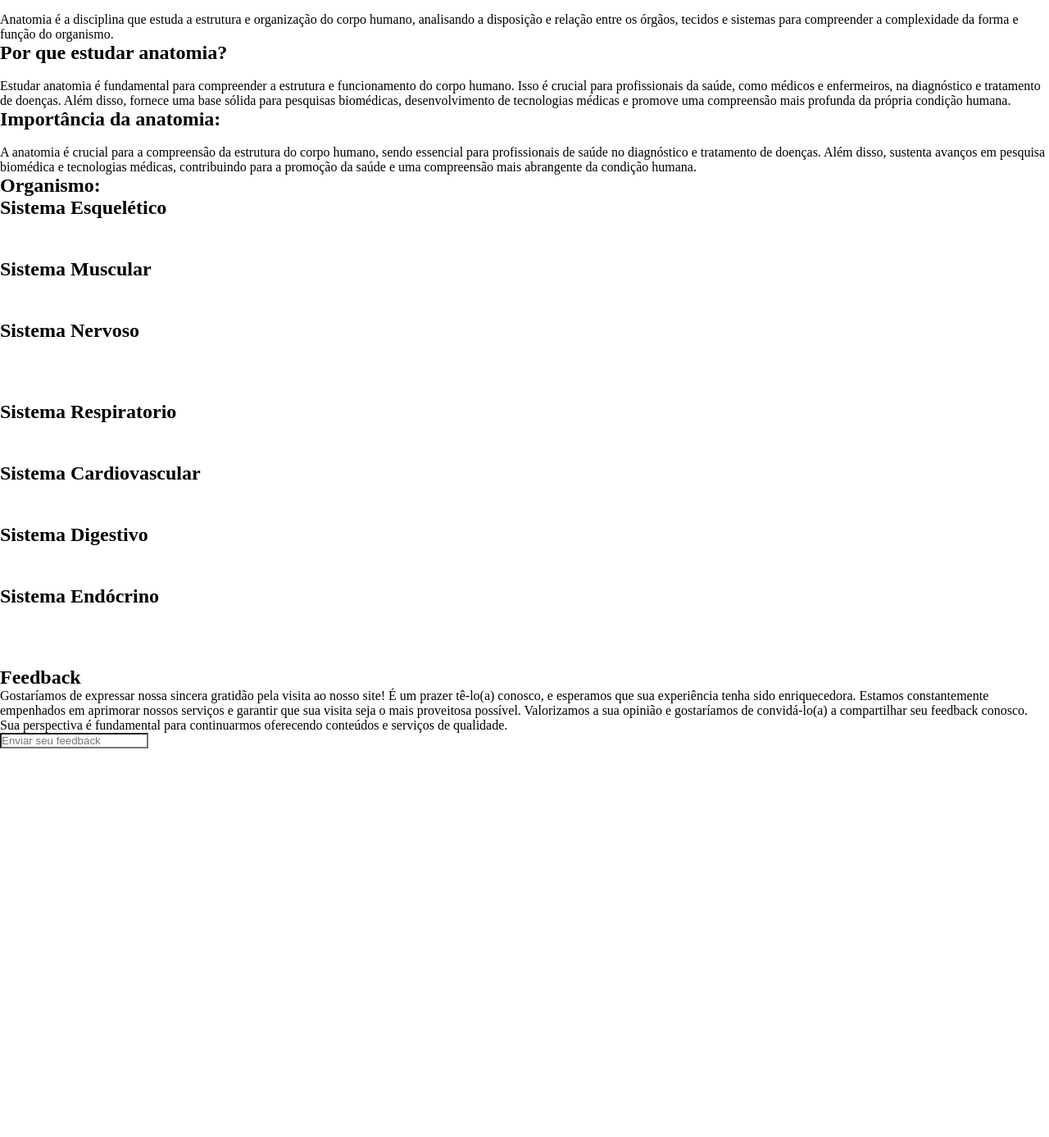
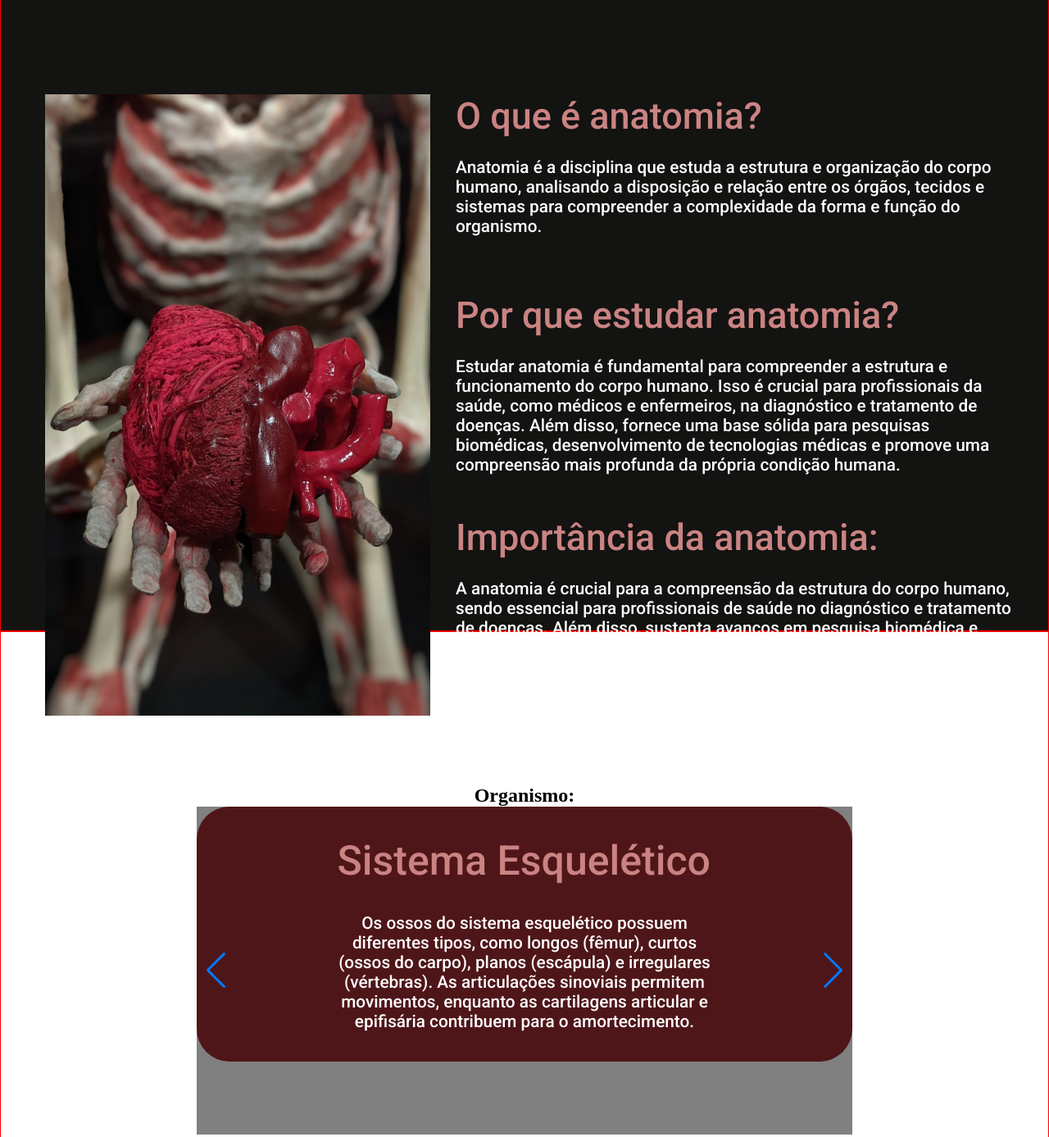
Before and after one commit to EduardoMVasconcelos/EDUTEC, a plain HTML site: page EDUTEC/PG-INICIAL/index.html in a window 1280 px wide. Shown: the part 830-2217 px from the top of the page at 82% size. Before the commit the page ends 1743 px from the top, so only its background shows below. Drawn offline with Linux system fonts and the light colour scheme.

Commit message:
Termino da pagina dois e inicio do slider

```diff
--- a/EDUTEC/PG-INICIAL/index.html
+++ b/EDUTEC/PG-INICIAL/index.html
@@ -6,8 +6,15 @@
     <meta name="viewport" content="width=device-width, initial-scale=1.0">
     <link rel="preconnect" href="https://fonts.googleapis.com">
     <link rel="preconnect" href="https://fonts.gstatic.com" crossorigin>
-    <link href="https://fonts.googleapis.com/css2?family=Roboto:ital,wght@0,100;0,300;0,400;0,500;0,700;0,900;1,100;1,300;1,400;1,500;1,700;1,900&display=swap" rel="stylesheet">
+    <link
+        href="https://fonts.googleapis.com/css2?family=Roboto:ital,wght@0,100;0,300;0,400;0,500;0,700;0,900;1,100;1,300;1,400;1,500;1,700;1,900&display=swap"
+        rel="stylesheet">
     <link rel="stylesheet" href="style.css">
+    <script src="../PG-INICIAL/script.js" defer></script>
+    <!-- Swiper CSS -->
+     <link rel="stylesheet" href="../swiper-bundle.min.css">
+     <!-- Swiper JS -->
+      <script src="../swiper-bundle.min.js" defer></script>
     <title>BIOTEC</title>
 </head>
 
@@ -55,103 +62,59 @@
         </div>
     </header>
     <section id="pg-um"> <!--PG inicial-->
-        <h1>“A anatomia é a arquitetura invisível que sustenta a vida.”</h1>
+        <h1>“A anatomia é a arquitetura <br> invisível que sustenta a vida.”</h1>
     </section>
 
-    <section><!--PG 2-->
-        <div>
-            <h2>O que é anatomia?</h2>
-            <img src="" alt="">
-            <p>Anatomia é a disciplina que estuda a estrutura e organização do corpo humano, analisando a disposição e
+    <section id="pg-dois"><!--PG 2-->
+        <div class="section-pg-dois">
+            <div class="left-img">
+                <img src="../images/Imagem - coração.png" alt="imagem de anatomia" id="img-pg-dois">
+            </div>
+
+            <div class="text-pg-dois">
+                <h2 class="h2-pg-dois">O que é anatomia?</h2>
+                <p class="p-pg-dois" id="p-pg">Anatomia é a disciplina que estuda a estrutura e organização do corpo humano, analisando a disposição
+                    e
                     relação entre os órgãos, tecidos e sistemas para compreender a complexidade da forma e função do
                     organismo.</p>
 
-            <h2>Por que estudar anatomia?</h2>
-            <img src="" alt="">
-            <p>Estudar anatomia é fundamental para compreender a estrutura e funcionamento do corpo humano. Isso é
-                crucial para profissionais da saúde, como médicos e enfermeiros, na diagnóstico e tratamento de doenças.
-                Além disso, fornece uma base sólida para pesquisas biomédicas, desenvolvimento de tecnologias médicas e
+                <h2 class="h2-pg-dois">Por que estudar anatomia?</h2>
+                <p class="p-pg-dois">Estudar anatomia é fundamental para compreender a estrutura e funcionamento do corpo humano. Isso é
+                    crucial para profissionais da saúde, como médicos e enfermeiros, na diagnóstico e tratamento de
+                    doenças.
+                    Além disso, fornece uma base sólida para pesquisas biomédicas, desenvolvimento de tecnologias
+                    médicas e
                     promove uma compreensão mais profunda da própria condição humana.</p>
 
-            <h2>Importância da anatomia:</h2>
-            <img src="" alt="">
-            <p>A anatomia é crucial para a compreensão da estrutura do corpo humano, sendo essencial para profissionais
-                de saúde no diagnóstico e tratamento de doenças. Além disso, sustenta avanços em pesquisa biomédica e
-                tecnologias médicas, contribuindo para a promoção da saúde e uma compreensão mais abrangente da condição
+                <h2 class="h2-pg-dois">Importância da anatomia:</h2>
+                <p class="p-pg-dois">A anatomia é crucial para a compreensão da estrutura do corpo humano, sendo essencial para
+                    profissionais
+                    de saúde no diagnóstico e tratamento de doenças. Além disso, sustenta avanços em pesquisa biomédica
+                    e
+                    tecnologias médicas, contribuindo para a promoção da saúde e uma compreensão mais abrangente da
+                    condição
                     humana.</p>
             </div>
+        </div>
+
     </section>
 
-    <section> <!--PG Do carroceu-->
+    <section id="pg-tres"> <!--PG Do carroceu-->
         <h2>Organismo:</h2>
 
-        <div>
-            <div>
-                <h2>Sistema Esquelético</h2>
-                <a href="../PG-ESQUELETO/index.html">
-                    <p>Os ossos do sistema esquelético possuem diferentes tipos, como longos (fêmur), curtos (ossos do
-                        carpo), planos (escápula) e irregulares (vértebras). As articulações sinoviais permitem
-                        movimentos, enquanto as cartilagens articular e epifisária contribuem para o amortecimento.</p>
-                </a>
+        <div class="slide-container swiper">
+            <div class="slide-content">
+                <div class="card-wrapper swiper-wrapper">
+                    <div class="card swiper-slide">
+                        <h2 id="h2-card">Sistema Esquelético</h2>
+
+                        <p id="p-card">   Os ossos do sistema esquelético possuem diferentes tipos, como longos (fêmur), curtos (ossos do carpo), planos (escápula) e irregulares (vértebras). As articulações sinoviais permitem movimentos, enquanto as cartilagens articular e epifisária contribuem para o amortecimento.</p>
                     </div>
-
-            <div>
-                <h2>Sistema Muscular</h2>
-                <a href="../PG-MUSCULO/index.html">
-                    <p>Músculos estriados esqueléticos são controlados pelo sistema nervoso voluntário, enquanto os
-                        músculos lisos e cardíacos respondem a estímulos involuntários. A contração muscular envolve a
-                        interação entre actina e miosina.</p>
-                </a>
                 </div>
-
-            <div>
-                <h2>Sistema Nervoso</h2>
-                <a href="../PG-NERVOSO/index.html">
-                    <p>
-                        O sistema nervoso é uma complexa rede de células e tecidos responsáveis pela coordenação de
-                        ações e respostas do corpo, além de processar e interpretar informações sensoriais. Ele é
-                        dividido em duas partes principais: o sistema nervoso central e o sistema nervoso periférico.
-                    </p>
-                </a>
             </div>
-
-            <div>
-                <h2>Sistema Respiratorio</h2>
-                <a href="../PG-RESPIRATORIO/index.html">
-                    <p>O sistema respiratório é responsável pela troca de gases entre o organismo e o ambiente,
-                        essencial para a respiração e a oxigenação dos tecidos. Ele pode ser dividido em duas partes
-                        principais: as vias respiratórias e os pulmões.</p>
-                </a>
-            </div>
-
-            <div>
-                <h2>Sistema Cardiovascular</h2>
-                <a href="../PG-CARDIOVASCULAR/index.html">
-                    <p>O sistema cardiovascular, também conhecido como sistema circulatório, é responsável pelo
-                        transporte de sangue, nutrientes, gases e resíduos pelo corpo. Ele é composto por três
-                        componentes principais: coração, vasos sanguíneos e sangue.</p>
-                </a>
-            </div>
-
-            <div>
-                <h2>Sistema Digestivo</h2>
-                <a href="../PG-DIGESTIVO/index.html">
-                    <p>O sistema digestivo é responsável pela ingestão, digestão, absorção de nutrientes e eliminação de
-                        resíduos alimentares. Ele é composto por vários órgãos que trabalham juntos para transformar
-                        alimentos em energia e nutrientes essenciais para o corpo.</p>
-                </a>
-            </div>
-
-            <div>
-                <h2>Sistema Endócrino</h2>
-                <a href="../PG-ENDOCRINO/index.html">
-                    <p>
-                        O sistema endócrino é composto por glândulas que produzem e secretam hormônios diretamente na
-                        corrente sanguínea. Esses hormônios regulam diversas funções do corpo, como crescimento,
-                        metabolismo, reprodução e humor. Diferente do sistema nervoso, que envia sinais rapidamente, o
-                        sistema endócrino geralmente age de forma mais lenta e seus efeitos são mais duradouros.</p>
-                </a>
-            </div>
+            <div class="swiper-button-next swiper-navBtn"></div>
+            <div class="swiper-button-prev swiper-navBtn"></div>
+            <div class="swiper-pagination"></div>
         </div>
     </section>
 
--- a/EDUTEC/PG-INICIAL/script.js
+++ b/EDUTEC/PG-INICIAL/script.js
@@ -0,0 +1,17 @@
+var swiper = new Swiper(".slide-content", {
+    slidesPerView: 3,
+    spaceBetween: 25,
+    loop: true,
+    centerSlide: 'true',
+    fade: 'true',
+    grabCursor: 'true',
+    pagination: {
+      el: ".swiper-pagination",
+      clickable: true,
+      dynamicBullets: true,
+    },
+    navigation: {
+      nextEl: ".swiper-button-next",
+      prevEl: ".swiper-button-prev",
+    },
+});
--- a/EDUTEC/PG-INICIAL/style.css
+++ b/EDUTEC/PG-INICIAL/style.css
@@ -2,7 +2,6 @@
     margin: 0;
     padding: 0;
     box-sizing: border-box;
-    background-color: var(--cinza);
 }
 
 :root {
@@ -13,7 +12,7 @@
     --tittle-color: #CA8383;
     --tittle-alternate-color: #FFFDFD;
     --card-bg-color: #4F1619;
-
+    --background-color: #131311;
 }
 
 /* Header */
@@ -55,7 +54,7 @@ header {
     margin-block: 2.5rem 2rem;
     margin-inline: 52.25rem 1.94rem;
     display: flex;
-    align-items: flex-end;
+    justify-content: end;
     gap: 3.75rem;
     padding: 0.62rem;
 }
@@ -81,7 +80,123 @@ a, #content-p {
 
 /* Pagina 1 */
 #pg-um {
-    border: 1px solid red;
+    display: flex;
+    align-items: center;
+    justify-content: center;
+    background-image: url(../images/background-image-home.png);
+    background-repeat: no-repeat;
+    background-size: cover;
     height: calc(100vh - 7.1875rem);
     top: 7.1875rem;
 }
+
+h1 {
+    color: #FFF;
+    text-align: center;
+    font-family: Roboto;
+    font-size: 80px;
+    font-style: normal;
+    font-weight: 500;
+    line-height: normal;
+}
+
+/* Pagina 2 */
+#pg-dois {
+    border: 1px solid red;
+    height: 100vh;
+    padding: 9rem 7.5rem 7.31rem 8.44rem;
+    background-color: var(--background-color);
+}
+
+.section-pg-dois {
+    height: 47.375rem;
+    width: 74,035rem;
+    display: flex;
+    flex-direction: row;
+    gap: 1.94rem;
+    justify-content: center;
+}
+
+#img-pg-dois {
+    width: 29.375rem;
+    height: 100%;
+}
+
+.h2-pg-dois {
+    width: 38.125rem;
+    height: 4.8125rem;
+    color: var(--tittle-color);
+    font-family: Roboto;
+    font-size: 2.8125rem;
+    font-style: normal;
+    font-weight: 500;
+    line-height: normal;
+}
+
+#p-pg {
+    width: 42.75rem;
+    height: 7rem;
+}
+
+.p-pg-dois {
+    color: #FFF;
+    font-family: Roboto;
+    font-size: 1.3rem;
+    font-style: normal;
+    font-weight: 500;
+    line-height: normal;
+    width: 42.75rem;
+    height: 8.75rem;
+    margin-bottom: 3.38rem;
+}
+
+/* Pagina 3 */
+#pg-tres {
+    height: 100vh;
+    border: 1px solid red;
+    display: flex;
+    justify-content: center;
+    align-items: center;
+    flex-direction: column;
+}
+
+
+.slide-container {
+    width: 50rem ;
+    height: 25rem;
+    background-color: grey;
+}
+
+.card {
+    display: flex;
+    width: 34.625rem;
+    height: 23.25rem;
+    border-radius: 2.5rem;
+    background: #4F1619;
+    padding: 2.3125rem 2.625rem;
+    flex-direction: column;
+    align-items: center;
+    gap: 1rem;
+}
+
+#h2-card {
+    width: 28.5625rem;
+    height: 4.8125rem;
+    color: var(--tittle-color);
+    font-family: Roboto;
+    font-size: 3.125rem;
+    font-style: normal;
+    font-weight: 500;
+    line-height: normal;
+    }
+
+#p-card {
+    width: 29.3125rem;
+    color: var(--branco);
+    text-align: center;
+    font-family: Roboto;
+    font-size: 1.3rem;
+    font-style: normal;
+    font-weight: 500;
+    line-height: normal;
+}
```
Also changed, not shown: EDUTEC/swiper-bundle.min.css (added), EDUTEC/swiper-bundle.min.js (added). Lines whose indentation alone changed are shown as unchanged.
